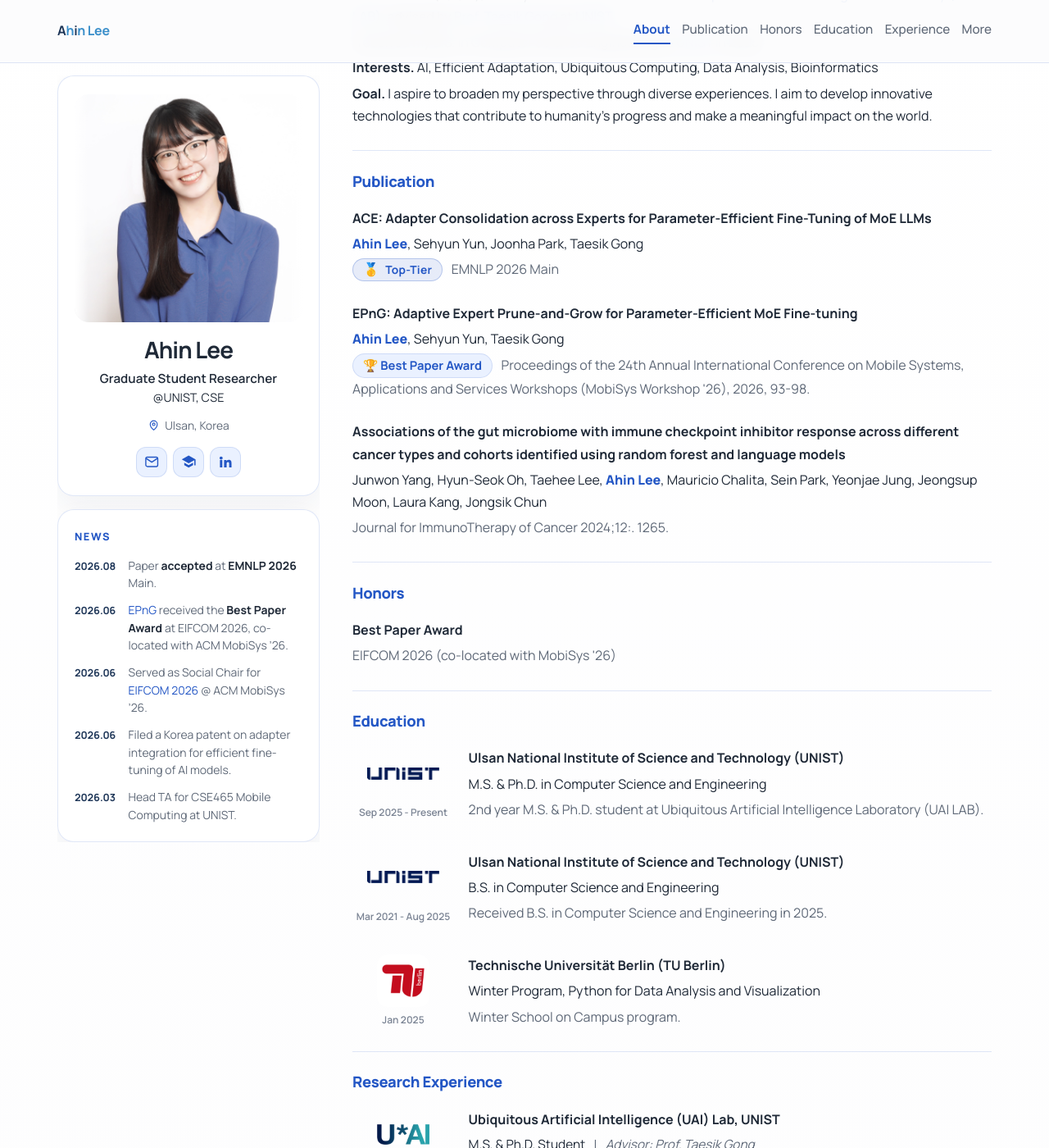
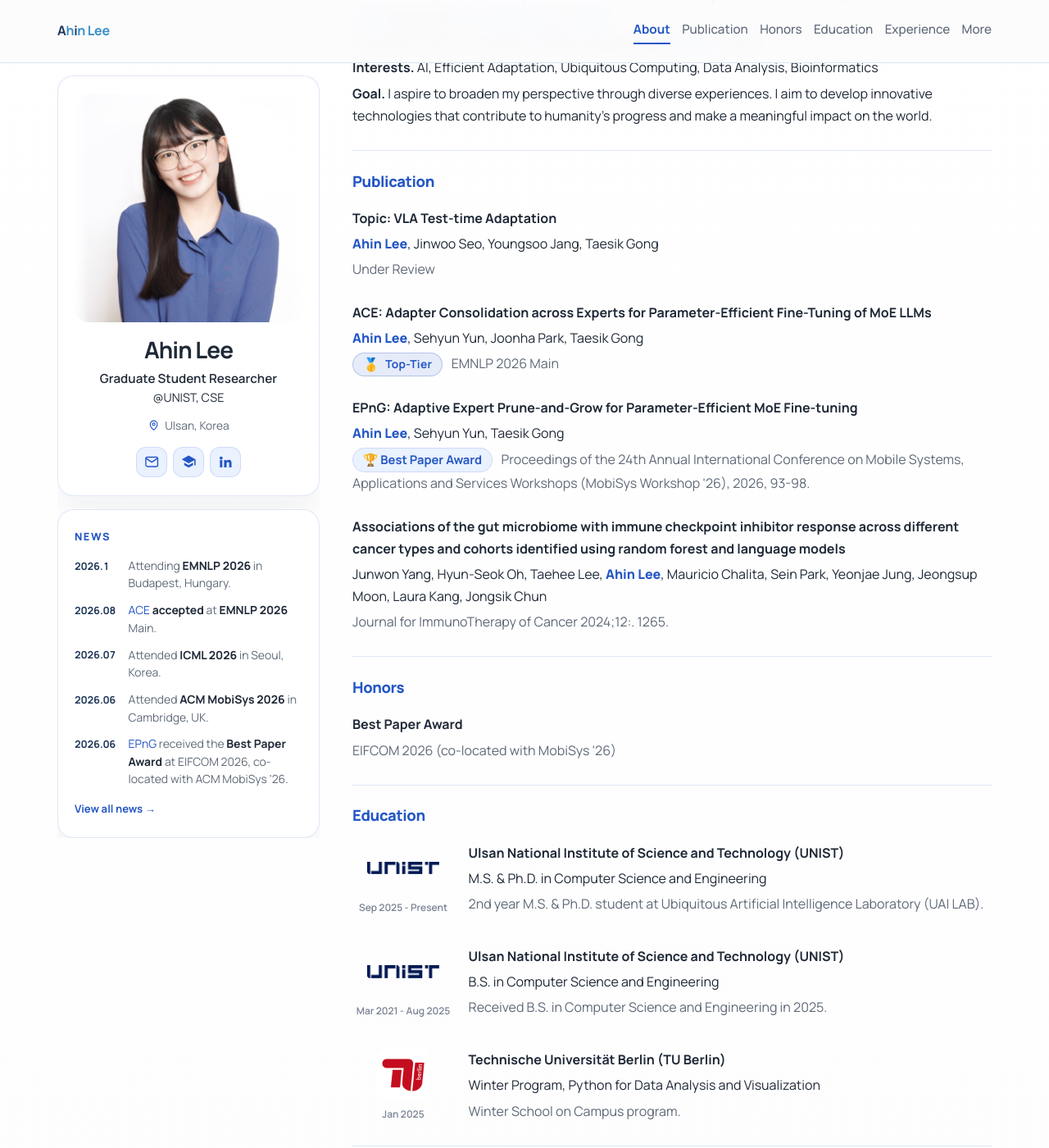
Before and after one commit to ahin-page/ahin-page.github.io, a Jekyll site: the page built from index.md, in a window 1280 px wide and 1400 px high, scrolled down 199 px. Shown: the whole window at 82% size. Built offline with Jekyll 4.4.1, drawn with Linux system fonts in a browser that asks for light colours; some of the changed text lies outside the part shown.

Commit message:
ace link

```diff
--- a/_data/news.yml
+++ b/_data/news.yml
@@ -1,7 +1,13 @@
 # Newest first. `date` is shown in the left gutter, `text` may contain inline HTML links.
 # `limit` in _layouts/home.html controls how many appear in the sidebar.
+- date: 2026.10
+  text: 'Attending <strong>EMNLP 2026</strong> in Budapest, Hungary.'
 - date: 2026.08
-  text: 'Paper <strong>accepted</strong> at <strong>EMNLP 2026</strong> Main.'
+  text: '<a href="https://arxiv.org/abs/2609.06072">ACE</a> <strong>accepted</strong> at <strong>EMNLP 2026</strong> Main.'
+- date: 2026.07
+  text: 'Attended <strong>ICML 2026</strong> in Seoul, Korea.'
+- date: 2026.06
+  text: 'Attended <strong>ACM MobiSys 2026</strong> in Cambridge, UK.'
 - date: 2026.06
   text: '<a href="https://dl.acm.org/doi/10.1145/3812836.3814761">EPnG</a> received the <strong>Best Paper Award</strong> at EIFCOM 2026, co-located with ACM MobiSys &rsquo;26.'
 - date: 2026.06
--- a/_data/publications.yml
+++ b/_data/publications.yml
@@ -1,5 +1,12 @@
+- title: "Topic: VLA Test-time Adaptation"
+  authors: Ahin Lee, Jinwoo Seo, Youngsoo Jang, Taesik Gong
+  venue: Under Review
+  venue_short: Conference
+  year: 2026
+  order: 202699
 - title: "ACE: Adapter Consolidation across Experts for Parameter-Efficient Fine-Tuning of MoE LLMs"
   authors: Ahin Lee, Sehyun Yun, Joonha Park, Taesik Gong
+  url: https://arxiv.org/abs/2609.06072
   venue: EMNLP 2026 Main
   tier: Top-Tier
   venue_short: Conference
--- a/_data/resume.yml
+++ b/_data/resume.yml
@@ -91,6 +91,8 @@ teaching:
     period: 2025 2nd Semester
   - title: CSE465 Mobile Computing Head TA
     period: 2026 1st Semester
+  - title: "CSE612/AI605 Special Topics: On-Device AI Head TA"
+    period: 2026 2nd Semester
 other:
   - title: CSE Supporters
     organization: UNIST
--- a/_layouts/home.html
+++ b/_layouts/home.html
@@ -76,7 +76,7 @@ layout: default
 
   {% if news_items and news_items.size > 0 %}
   <div class="rail-card news-card">
-    <h2>News</h2>
+    <h2><a class="news-title-link" href="{{ '/news/' | relative_url }}">News</a></h2>
     <ul class="news-list">
       {% for item in news_items limit: news_limit %}
       <li>
@@ -85,6 +85,9 @@ layout: default
       </li>
       {% endfor %}
     </ul>
+    {% if news_items.size > news_limit %}
+    <a class="news-more-link" href="{{ '/news/' | relative_url }}">View all news &rarr;</a>
+    {% endif %}
   </div>
   {% endif %}
 </aside>
--- a/assets/main.scss
+++ b/assets/main.scss
@@ -345,6 +345,50 @@ img {
 
 .news-text strong {
   color: var(--text);
+}
+
+.news-title-link {
+  color: inherit;
+  text-decoration: none;
+}
+
+.news-title-link:hover,
+.news-title-link:focus-visible {
+  text-decoration: underline;
+}
+
+.news-more-link {
+  display: inline-block;
+  margin-top: 0.9rem;
+  color: var(--accent);
+  font-size: 0.82rem;
+  font-weight: 700;
+}
+
+.news-page {
+  padding-bottom: 2.5rem;
+}
+
+.news-page-card {
+  padding: 1.6rem 1.75rem;
+}
+
+.news-list--full {
+  gap: 1rem;
+}
+
+.news-list--full li {
+  grid-template-columns: 4.5rem 1fr;
+  font-size: 0.97rem;
+}
+
+.news-list--full .news-date {
+  font-size: 0.88rem;
+}
+
+.news-back-link {
+  display: inline-block;
+  margin-top: 1.4rem;
 }
 
 .page-main {
```
Also changed, not shown: news.md (added, +37 -0 lines).
